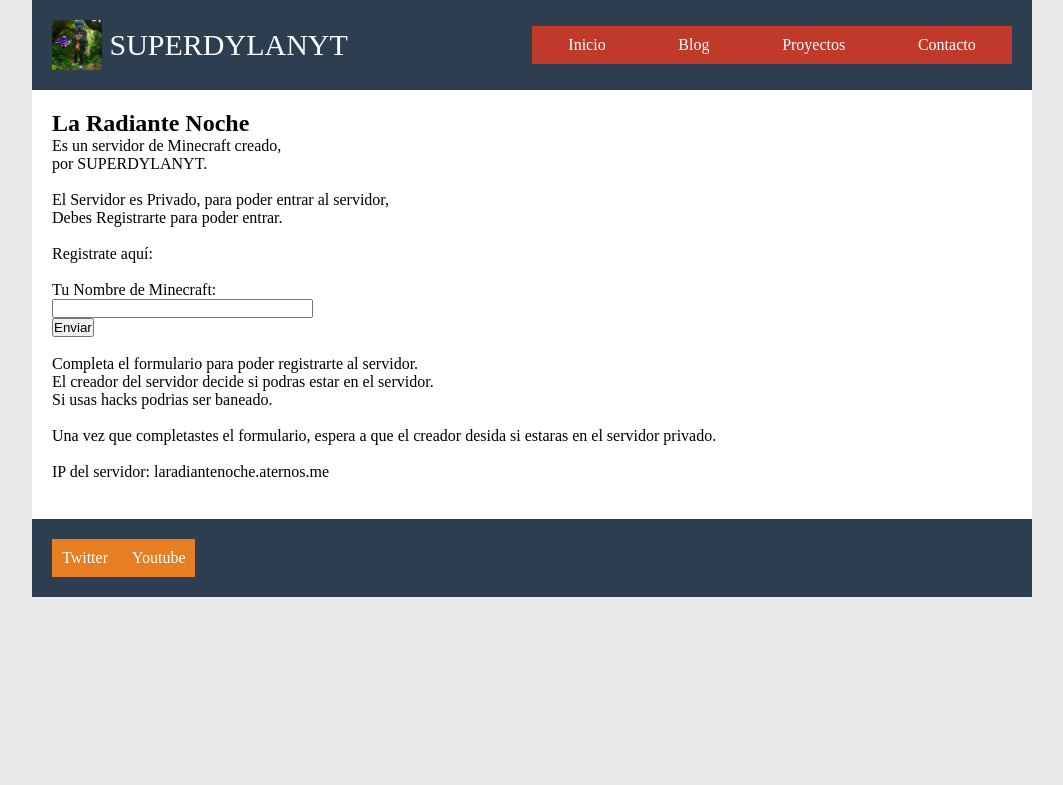
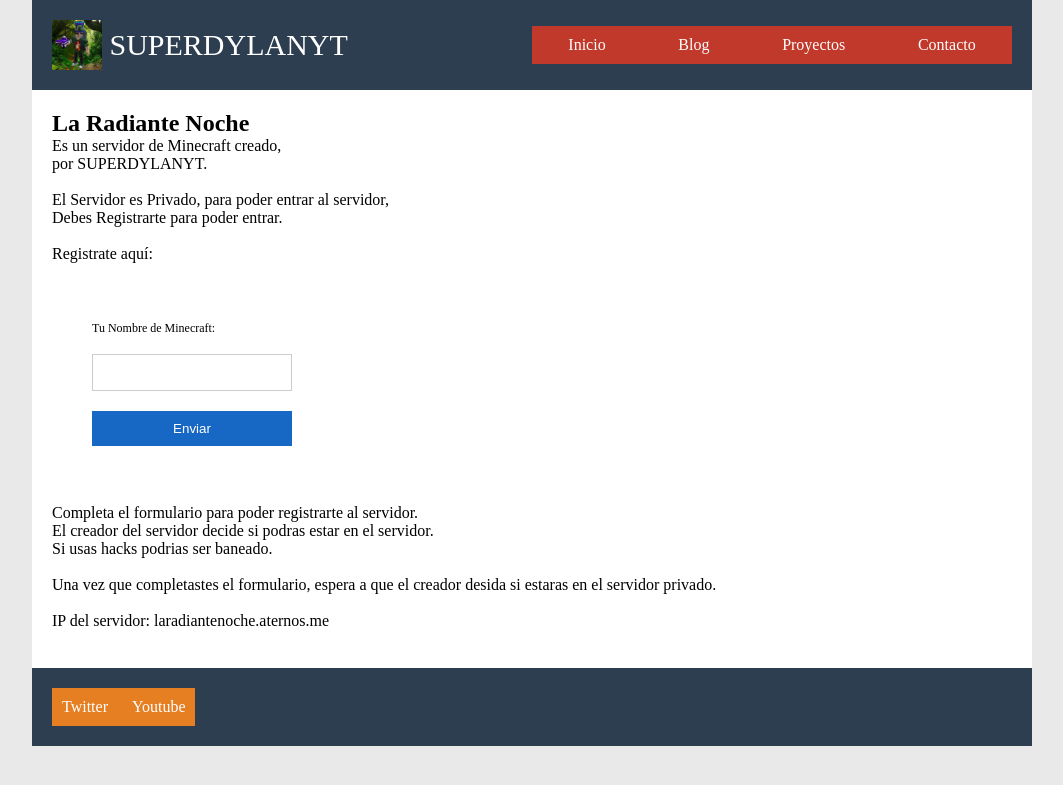
Before and after one commit to dylanmeca/dylanmeca.github.io, a Jekyll site: the page Servidor_Minecraft/laradiantenoche.html, which Jekyll copies as it is, in a window 1280 px wide. Shown: the top 785 px of the page, without its empty margins (108-1171 px from the left). Built offline with Jekyll 4.4.1, drawn with Linux system fonts in a browser that asks for light colours; comment, search, counter and statistics services are not loaded.

Commit message:
Update laradiantenoche.html

```diff
--- a/Servidor_Minecraft/laradiantenoche.html
+++ b/Servidor_Minecraft/laradiantenoche.html
@@ -7,6 +7,7 @@
 <title> La Radiante Noche </title>
 <link rel="shortcut icon" type="image/x-icon" href="../unnamed-ConvertImage.ico">
 <link rel="stylesheet" href="../css/estilo2.css">
+<link rel="stylesheet" href="../css/style.css">
 
 
 </head>
```
